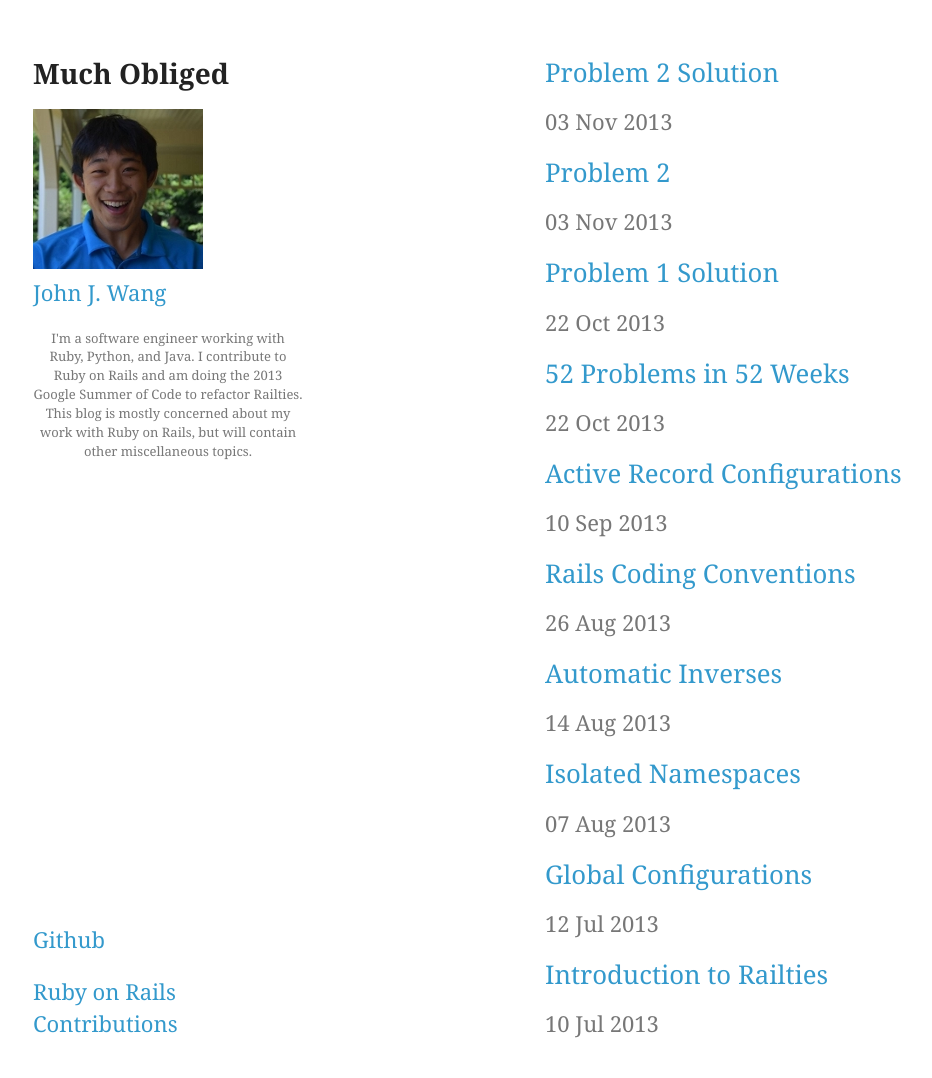
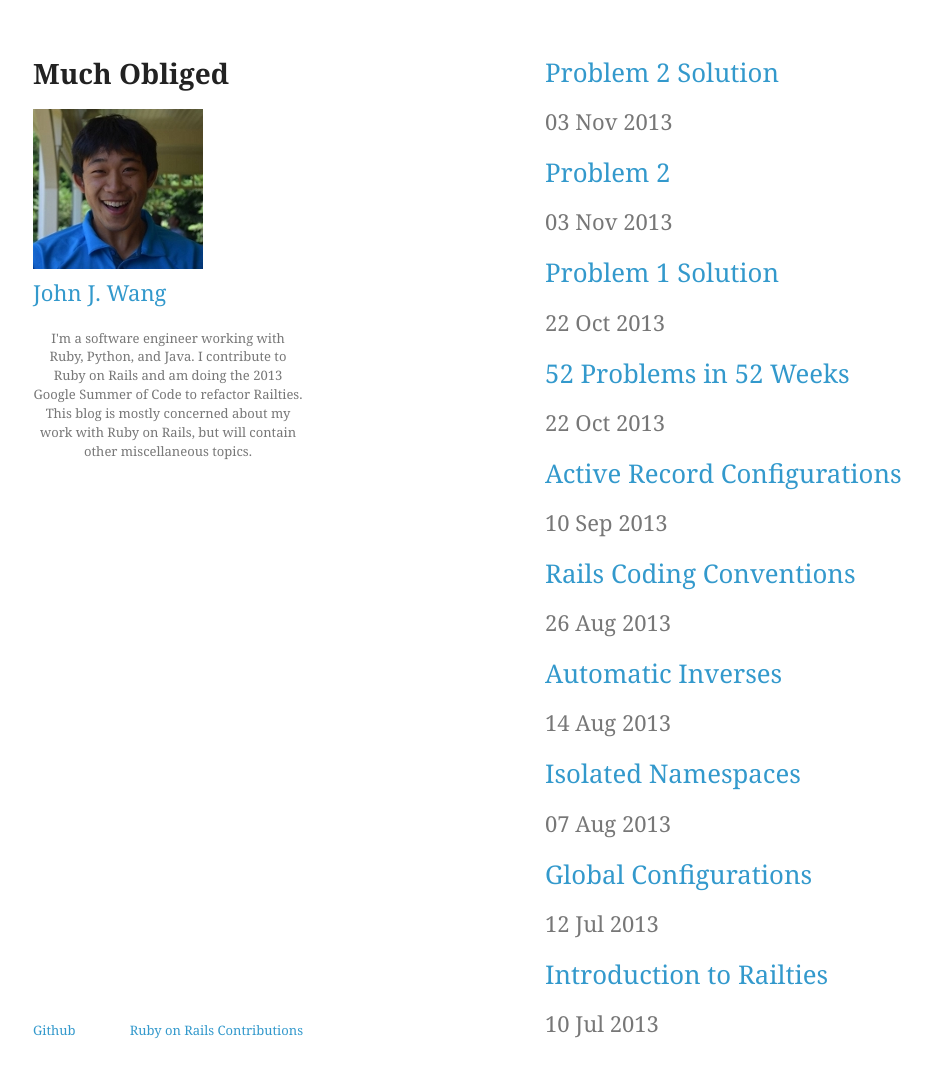
Before and after one commit to wangjohn/wangjohn.github.io, a Jekyll site: the page built from index.html, in a window 1280 px wide and 1110 px high. Shown: the top 1078 px of the window, without its empty margins (177-1109 px from the left). Built offline with Jekyll 4.4.1, drawn with Linux system fonts in a browser that asks for light colours.

Commit message:
More style changes.

```diff
--- a/css/styles.css
+++ b/css/styles.css
@@ -146,7 +146,7 @@ header ul a {
   height:40px;
 }
 
-header .view {
+footer .view, header .view {
   font-size: small;
   text-align: center;
   font-weight: 50;
```
